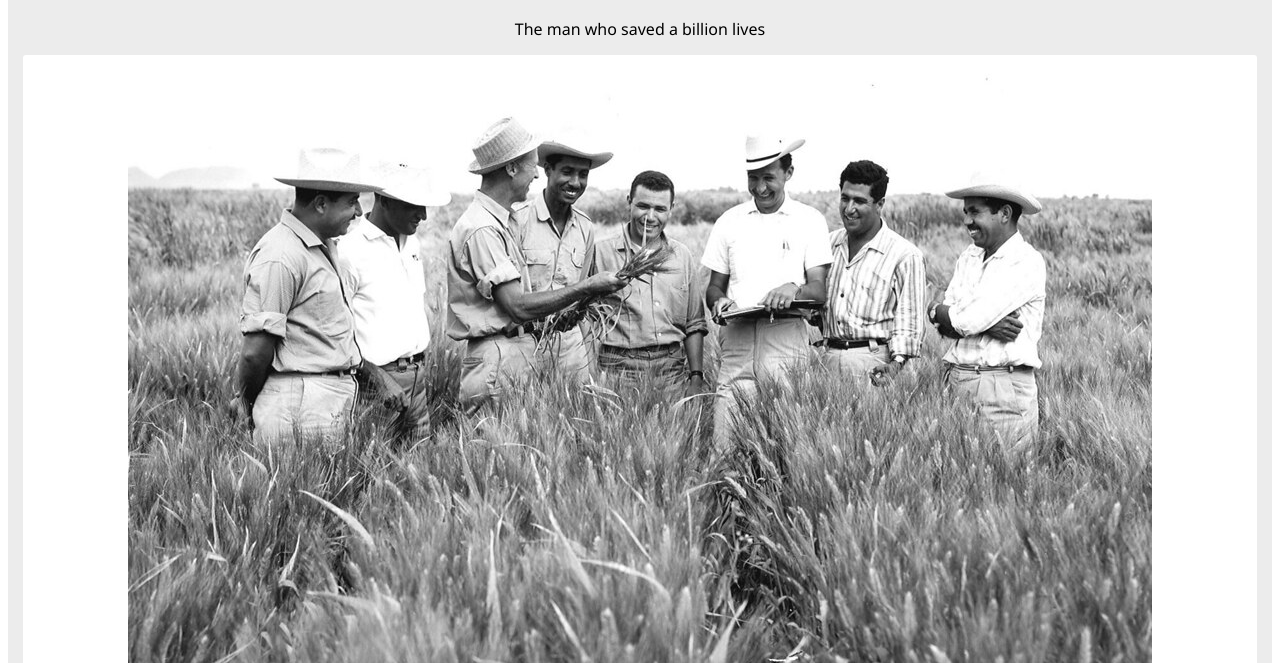
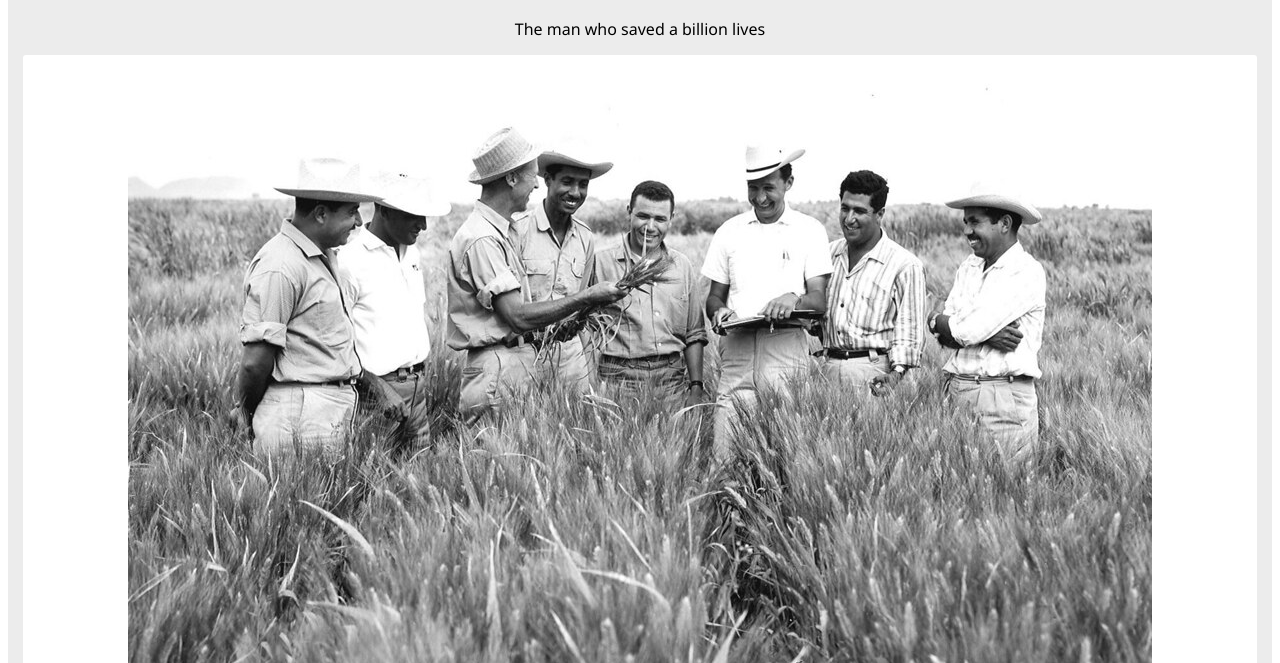
Before and after one commit to ahmbarreiros/freeCodeCamp-Tribute-Page, a plain HTML site: page index.html in a window 1280 px wide. Shown: the part 137-800 px from the top of the page. Drawn offline with Linux system fonts and the light colour scheme.

Commit message:
erros da imagem arrumados

```diff
--- a/index.html
+++ b/index.html
@@ -77,7 +77,7 @@
     towering intellect, persistence and scientific vision can make to human peace and progress."</p>
   <br>
   <p class="italic centre">-- Indian Prime Minister Manmohan Singh</p>
-  <p id="wikiP" class="bold">If you have time, you should read more about this incredible human being on his <a href="http://">Wikipedia entry</a>.</p>
+  <p id="wikiP" class="bold">If you have time, you should read more about this incredible human being on his <a target="_blank" href="https://en.wikipedia.org/wiki/Norman_Borlaug">Wikipedia entry</a>.</p>
  </main>
 </body>
 </html>
--- a/styles.css
+++ b/styles.css
@@ -44,15 +44,15 @@ figure {
  margin: 15px 15px 0 15px;
  background-color: #ffffff;
  overflow: hidden;
+ padding: 10px;
  border-radius: 3px;
 }
 
 figure img {
- display: flex;
- justify-content: center;
- overflow: hidden;
+ display: block;
  margin: 10px auto 20px auto;
- padding: auto;
+ max-width: 100%;
+ height: auto;
 }
 
 figure figcaption {
```
Also changed, not shown: 1 other file.
